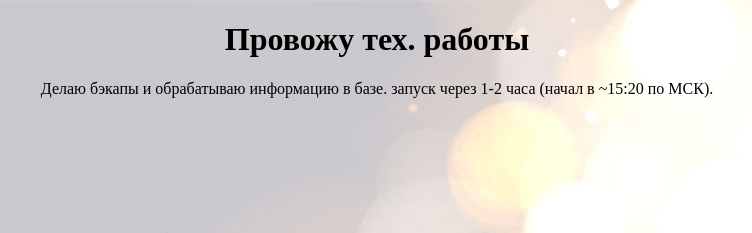
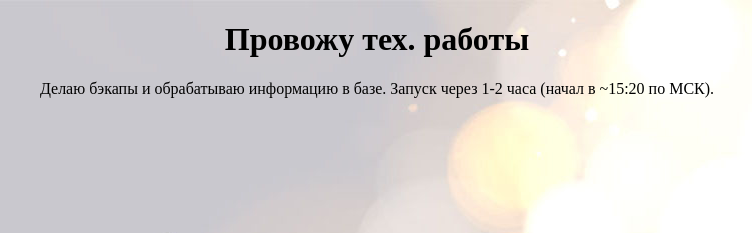
Before and after one commit to ololoepepe/ololoepepe.github.io, a plain HTML site: page index.html in a window 1280 px wide. Shown: the top 233 px of the page, 263-1015 px from the left. Drawn offline with Linux system fonts and the light colour scheme.

Commit message:
Update index.html

```diff
--- a/index.html
+++ b/index.html
@@ -6,6 +6,6 @@
     </head>
     <body background="https://ololoepepe.github.io/images/madohomu.jpg">
         <center><h1>Провожу тех. работы</h1></center>
-        <center>Делаю бэкапы и обрабатываю информацию в базе. запуск через 1-2 часа (начал в ~15:20 по МСК).</center>
+        <center>Делаю бэкапы и обрабатываю информацию в базе. Запуск через 1-2 часа (начал в ~15:20 по МСК).</center>
     </body>
 </html>
```
